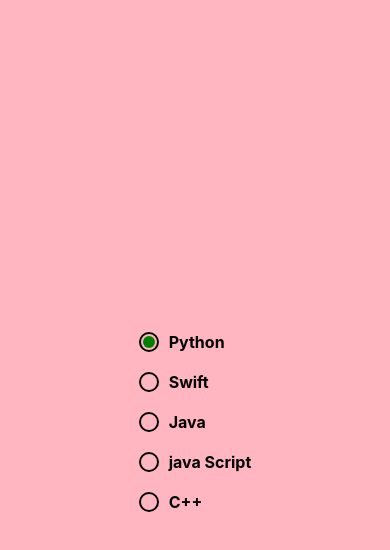
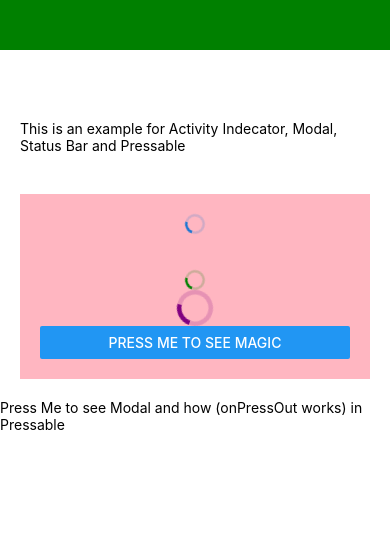
Before and after one commit to Sharan-deepSingh/ReactNativeLearning, a React Native app: screen / in a window 390 px wide. Shown: the top 550 px of the page. Built offline with nearby package versions, Linux system fonts and the light colour scheme.

Commit message:
Implemented various UI Components
Implemented

- Status bar styling for iOS
- Activity Indicator
- Pressable
- Modal

```diff
--- a/App.tsx
+++ b/App.tsx
@@ -1,5 +1,11 @@
 import { useState } from 'react';
 import {
+  _View,
+  ActivityIndicator,
+  Button,
+  Modal,
+  Pressable,
+  StatusBar,
   StyleSheet,
   Text,
   TouchableOpacity,
@@ -8,79 +14,92 @@ import {
 
 
 function App() {
-  const [selectedId, setSelectedId] = useState(1)
-  const data = [
-    {
-      language: 'Python',
-      id: 1
-    },
-    {
-      language: 'Swift',
-      id: 2
-    },
-    {
-      language: 'Java',
-      id: 3
-    },
-    {
-      language: 'java Script',
-      id: 4
-    },
-    {
-      language: 'C++',
-      id: 5
-    },
-  ]
+  const [animating, setAnimating] = useState(false)
+  const [modalPresented, setModalPresented] = useState(false)
 
   return (
-    <View style={styles.mainView}>
-      <View>
-      {
-        data.map((item) => (
-          <TouchableOpacity style={styles.button} onPress={() => setSelectedId(item.id)}>
-            <View style={styles.radio}>
-              { item.id == selectedId ? <View style={styles.buttonSelector} ></View> : null}
+    // iOS don't support background color so we need to use a view give height to it as required and give backgroudn color to it as done in below example
+    <View style={{ flex: 1 }}>
+      <View style={{ height: 50, backgroundColor: 'green' }}>
+        <StatusBar
+          animated={true}
+          // backgroundColor={'green'} iOS don't support this
+          barStyle={'dark-content'}
+          translucent={false}
+          showHideTransition={'slide'}
+        />
+      </View>
+
+      <Text style={styles.textStyle}>This is an example for Activity Indecator, Modal, Status Bar and Pressable</Text>
+      <View style={styles.activityIndicatorView}>
+        <ActivityIndicator />
+        <ActivityIndicator animating={animating} size={'large'} />
+        <ActivityIndicator color='green' />
+        <ActivityIndicator color='purple' size='large' />
+        <Button title='Press me to see magic' onPress={() => setAnimating(true)} />
+      </View>
+
+      <View style={styles.modalMainView} >
+        <Pressable
+          onPressOut={() => setModalPresented(true)}
+        >
+          <Text>Press Me to see Modal and how (onPressOut works) in Pressable</Text>
+        </Pressable>
+
+        <Modal
+          animationType='slide'
+          visible={modalPresented}
+          transparent={true}
+        >
+          <View style={styles.modalTopLevelView}>
+            <View style={styles.modalContent}>
+              <Text>This is a simple modal and Pressable example</Text>
+              <Pressable
+                onLongPress={() => setModalPresented(false)}
+                style={{ borderRadius: 8, backgroundColor: 'red', marginTop: 20 }}
+              >
+                <Text style={styles.longPressTextStyle}>Long press to close Modal</Text>
+              </Pressable>
             </View>
-            <Text style={styles.textStyle}>{item.language}</Text>
-          </TouchableOpacity>
-        ))
-      }
+          </View>
+        </Modal>
       </View>
+
     </View>
-  );
+  )
 }
 
 const styles = StyleSheet.create(
   {
-    mainView: {
+    textStyle: {
+      fontSize: 14,
+      marginTop: 70,
+      margin: 20
+    },
+    activityIndicatorView: {
       backgroundColor: 'lightpink',
-      flex: 1,
-      alignItems: 'center',
-      justifyContent: 'center'
+      margin: 20,
+      padding: 20
     },
-    button: {
-      flexDirection: 'row',
-      margin: 10,
-    },
-    radio: {
-      borderColor: 'black',
-      borderWidth: 2,
-      width: 20,
-      height: 20,
-      borderRadius: 16,
+    modalMainView: {
       justifyContent: 'center',
       alignItems: 'center'
     },
-    buttonSelector: {
-      backgroundColor: 'green',
-      width: 12,
-      height: 12,
+    modalTopLevelView: {
+      backgroundColor: "rgba(0,0,0,0.5)",
+      flex: 1,
+      justifyContent: 'center',
+      alignItems: 'center'
+    },
+    modalContent: {
+      backgroundColor: 'white',
+      padding: 20,
       borderRadius: 16
     },
-    textStyle: {
-      marginLeft: 10,
-      fontWeight: 'bold',
-      fontSize: 16,
+    longPressTextStyle: {
+      color: 'white',
+      textAlign: 'center',
+      padding: 6
     }
   }
 )
```
